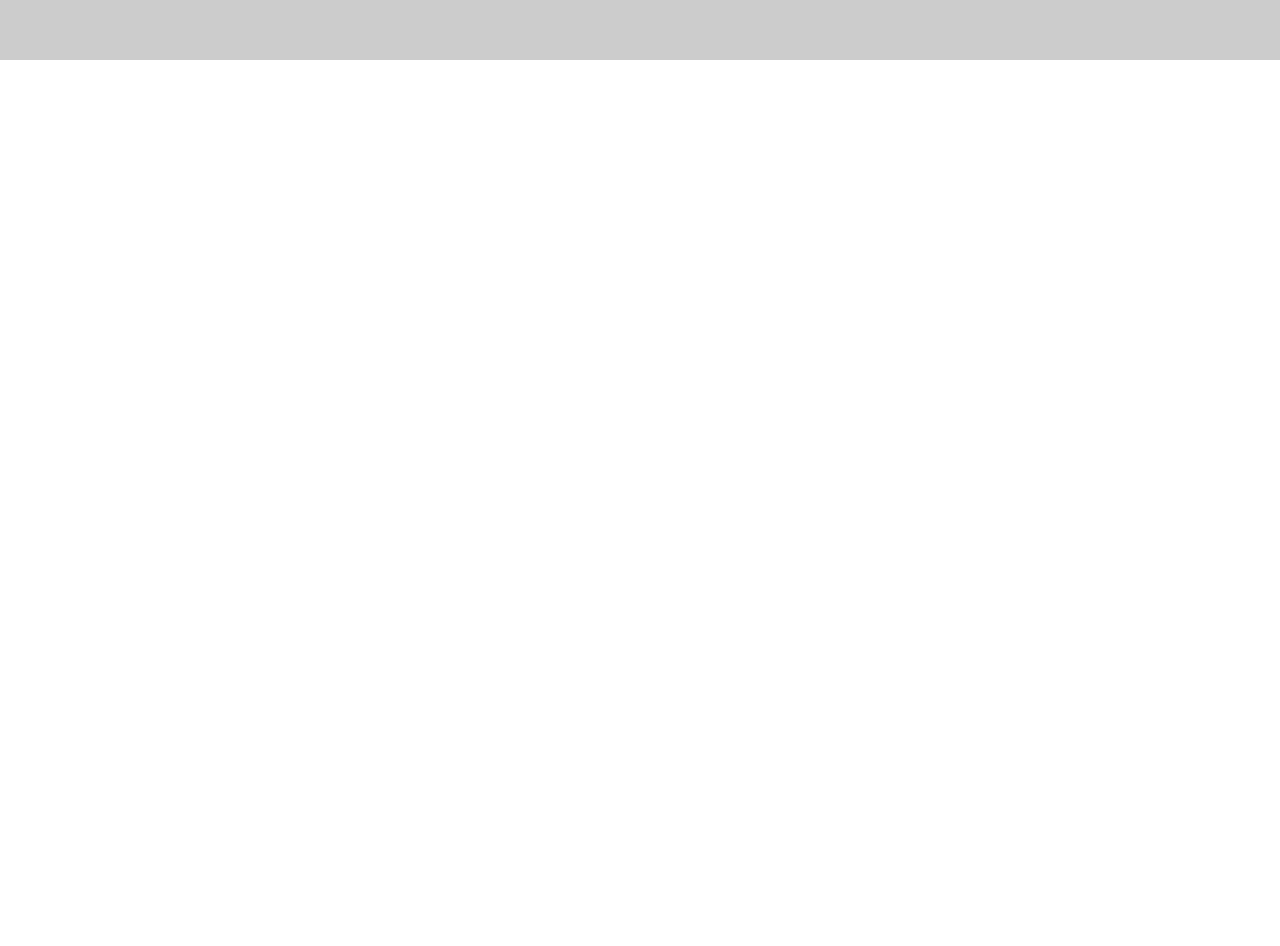
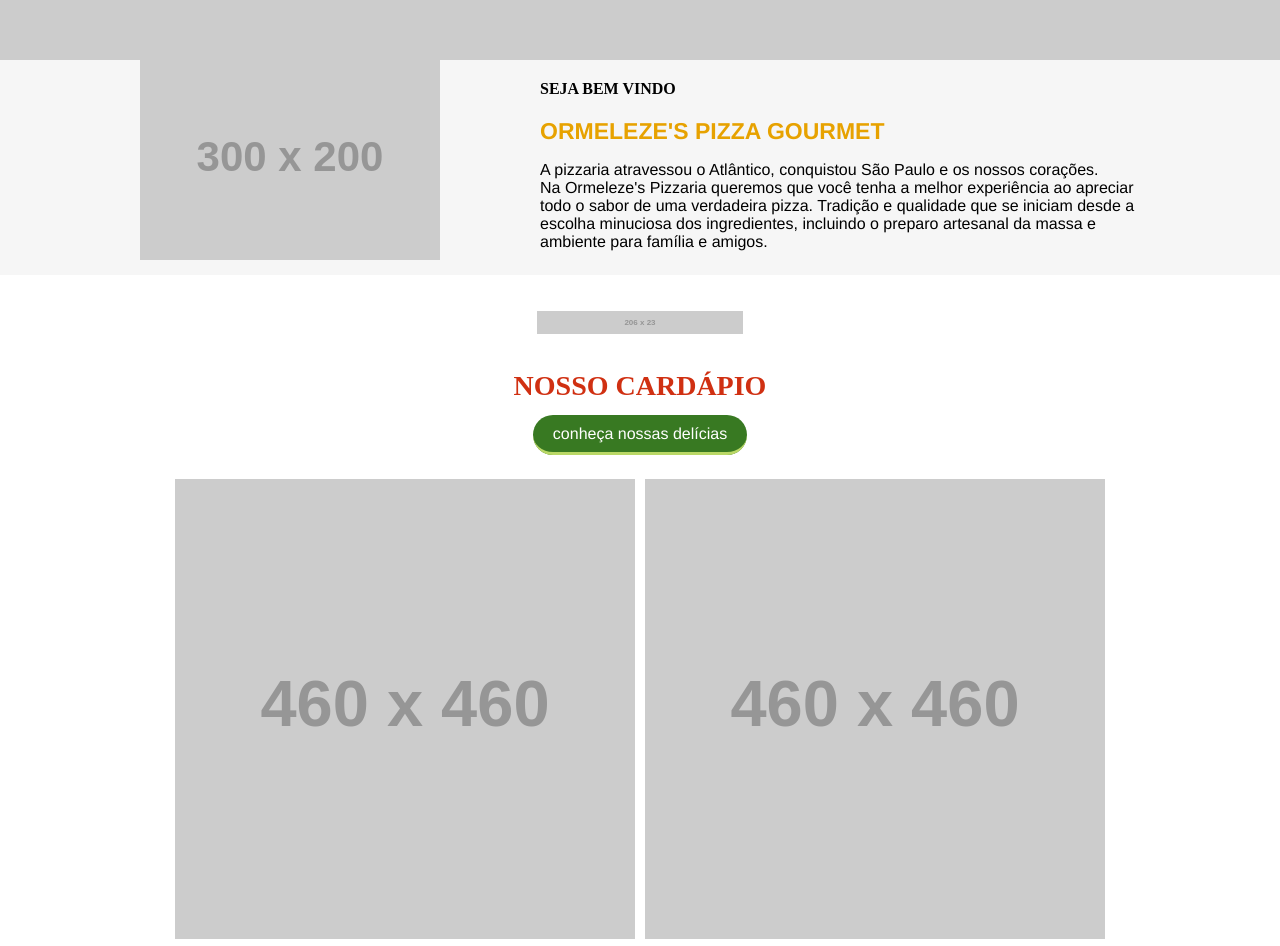
Before and after one commit to LiviaOrmeleze/pizzaria, a plain HTML site: page index.html in a window 1280 px wide. Shown: the part 640-1586 px from the top of the page. Before the commit the page ends 800 px from the top, so only its background shows below. Drawn offline with nearby package versions, Linux system fonts and the light colour scheme; placeholder pictures from the web are drawn by us.

Commit message:
Finalizamento do projeto

```diff
--- a/css/style.css
+++ b/css/style.css
@@ -117,7 +117,95 @@ header {
   position: fixed;
   right: 0;
   top: 200px;
-  box-shadow: -10px 10px 10px 0px rgba(0,0,0,0.75);
-  -webkit-box-shadow: -10px 10px 10px 0px rgba(0,0,0,0.75);
-  -moz-box-shadow: -10px 10px 10px 0px rgba(0,0,0,0.75);
+  box-shadow: -10px 10px 10px 0px rgba(0, 0, 0, 0.75);
+  -webkit-box-shadow: -10px 10px 10px 0px rgba(0, 0, 0, 0.75);
+  -moz-box-shadow: -10px 10px 10px 0px rgba(0, 0, 0, 0.75);
 }
+
+#BoasVindas {
+  display: flex;
+  justify-content: center;
+  margin: 0 auto;
+  padding-bottom: 15px;
+  background: #f6f6f6;
+}
+
+#BoasVindas img {
+  padding: 0 100px;
+}
+
+#TextoBoasVindas {
+  max-width: 600px;
+  padding-right: 100px;
+}
+
+#TextoBoasVindas h4 {
+  text-transform: uppercase;
+  font-size: 16px;
+  margin: 0;
+  padding-top: 20px;
+  font-family: "Times New Roman", Times, serif;
+}
+
+#TextoBoasVindas h3 {
+  text-transform: uppercase;
+  font-weight: 900;
+  color: #e7a200;
+  font-size: 23px;
+  margin-bottom: 0;
+  margin-top: 20px;
+}
+
+#TextoBoasVindas p {
+  margin-bottom: 0;
+}
+
+#cardapio {
+  display: flex;
+  flex-direction: column;
+  align-items: center;
+}
+
+#cardapio img {
+  padding: 36px 0;
+
+}
+
+#cardapio div img {
+  padding: 0;
+}
+
+#cardapio h2 {
+  color: #d03012;
+  text-transform: uppercase;
+  font-size: 28px;
+  font-family: 'Times New Roman', Times, serif;
+  margin: 0 0 7px 0;
+}
+
+.btnCardapio{
+  text-decoration: none;
+  color: #fff;
+  background: #387922;
+  padding: 10px 20px;
+  border-radius: 50px;
+  border-bottom: 3px solid #bad866;
+  }
+
+#pizzas{
+  width: 100%;
+  display: flex;
+  flex-wrap: wrap;
+ align-items: center;
+ justify-content: center;
+ gap: 10px;
+ padding-top: 20px;
+}
+
+
+/* #cardapio div {
+  width: 100%;
+  display: flex;
+  justify-content: space-between;
+
+} */
--- a/index.html
+++ b/index.html
@@ -23,10 +23,14 @@
             </ul>
           </nav>
           <div class="sec-menu">
-           <a href="https://api.whatsapp.com/send?phone=551436028600&text=Gostaria de fazer um pedido." target="_blank" class="Zap">
-             <div id="btnZap">
-               <ion-icon name="logo-whatsapp"></ion-icon>
-               <b> <small>14</small> 3745.0924 </b>
+            <a
+              href="https://api.whatsapp.com/send?phone=551436028600&text=Gostaria de fazer um pedido."
+              target="_blank"
+              class="Zap"
+            >
+              <div id="btnZap">
+                <ion-icon name="logo-whatsapp"></ion-icon>
+                <b> <small>14</small> 3745.0924 </b>
               </div>
             </a>
             <a href="https://instagram.com" target="_blank" class="Zap">
@@ -40,14 +44,36 @@
       </header>
 
       <main>
-       <a href="https://ifood.com.br"  class="iFood" target="_blank">
-        <img src="https://placehold.co/165x92" alt="">
-       </a>
+        <a href="https://ifood.com.br" class="iFood" target="_blank">
+          <img src="https://placehold.co/165x92" alt="" />
+        </a>
+
+        <div id="BoasVindas">
+          <img src="https://placehold.co/300x200" alt="" />
+          <div id="TextoBoasVindas">
+            <h4>seja bem vindo</h4>
+            <h3>ORMELEZE'S PIZZA GOURMET</h3>
+            <p>A pizzaria atravessou o Atlântico, conquistou São Paulo e os nossos corações. <br> Na Ormeleze's Pizzaria queremos que você tenha a melhor experiência ao apreciar todo o sabor de uma verdadeira pizza.
+              Tradição e qualidade que se iniciam desde a escolha minuciosa dos
+              ingredientes, incluindo o preparo artesanal da massa e ambiente
+              para família e amigos.</p>
+          </div>
+        </div>
+
+        <div id="cardapio">
+          <img src="https://placehold.co/206x23" alt="">
+          <h2>nosso cardápio</h2>
+          <p><a href="" class="btnCardapio">conheça nossas delícias</a></p>
+          <div id="pizzas">
+            <img src="https://placehold.co/460x460" alt="">
+            <img src="https://placehold.co/460x460" alt="">
+            <img src="https://placehold.co/460x460" alt="">
+            <img src="https://placehold.co/460x460" alt="">
+          </div>
+        </div>
       </main>
 
-      <footer>
-
-      </footer>
+      <footer></footer>
     </div>
   </body>
   <script
```
